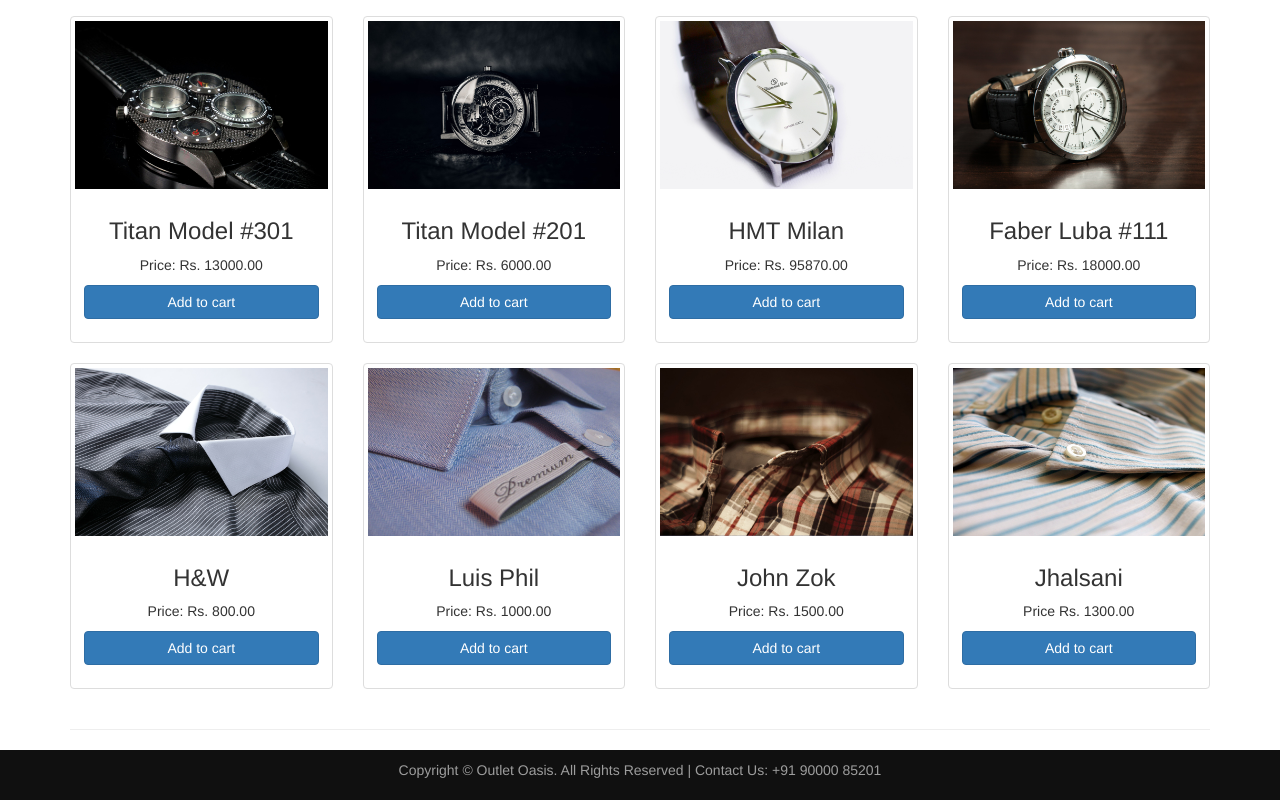
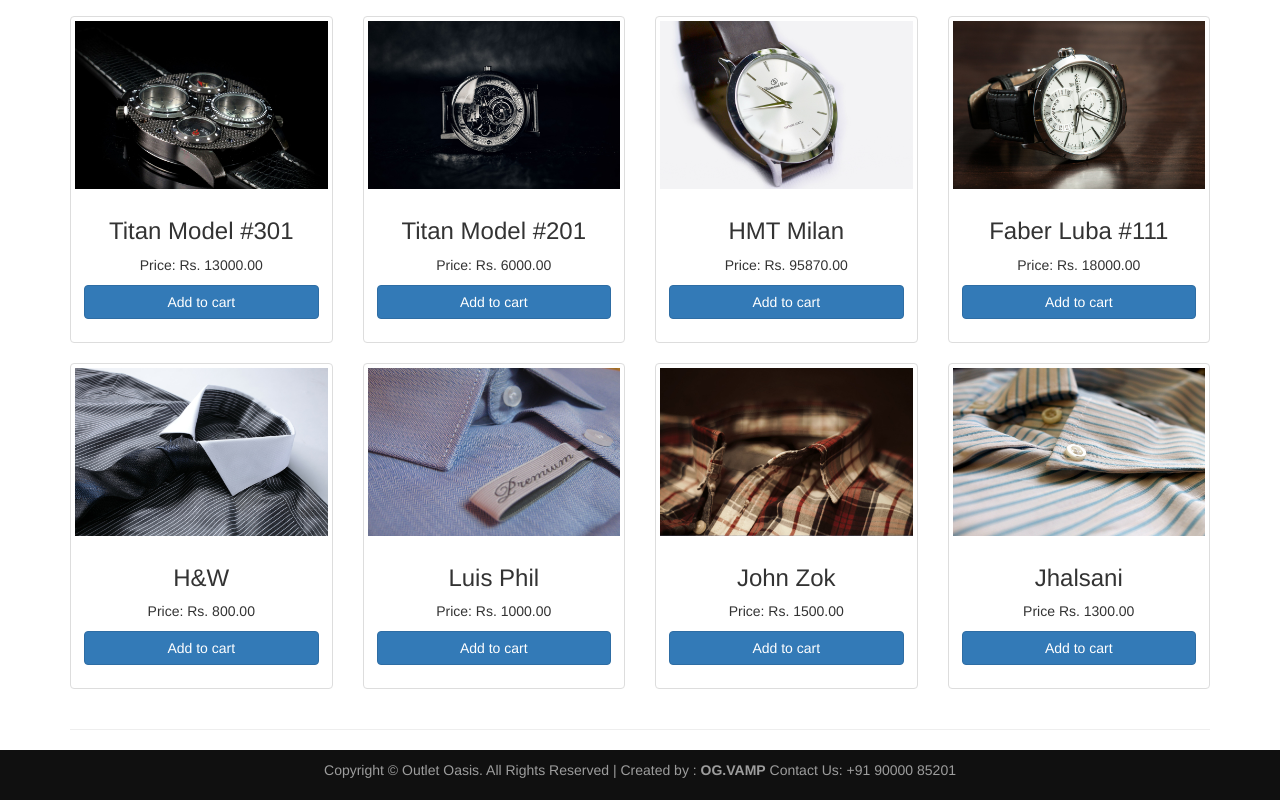
Before and after one commit to Vamp415/Outlet-Oasis, a plain HTML site: page products.html in a window 1280 px wide. Shown: the part 722-1522 px from the top of the page. Drawn offline with Linux system fonts and the light colour scheme.

Commit message:
Add codes and update files

```diff
--- a/products.html
+++ b/products.html
@@ -182,7 +182,7 @@
         <footer>
             <div class="container">
                 <center>
-                    <p>Copyright &copy; Outlet Oasis. All Rights Reserved  |  Contact Us: +91 90000 85201</p>
+                    <p>Copyright &copy; Outlet Oasis. All Rights Reserved  | Created by : <b>OG.VAMP</b> Contact Us: +91 90000 85201</p>
                 </center>
             </div>
         </footer>
```
Also changed, not shown: settings.html (+1 -1 lines), signup.html (+1 -1 lines), success.html (+1 -1 lines).
